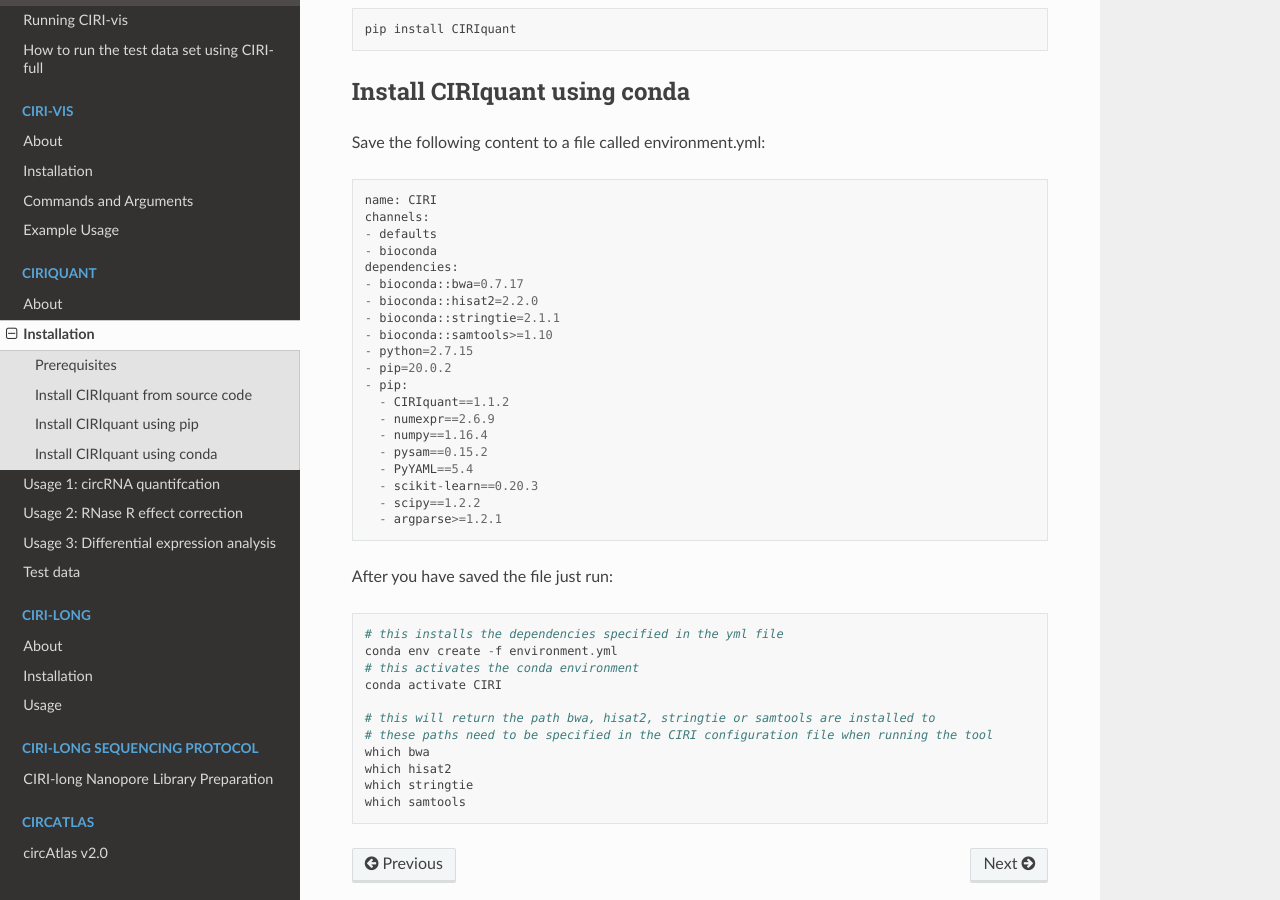
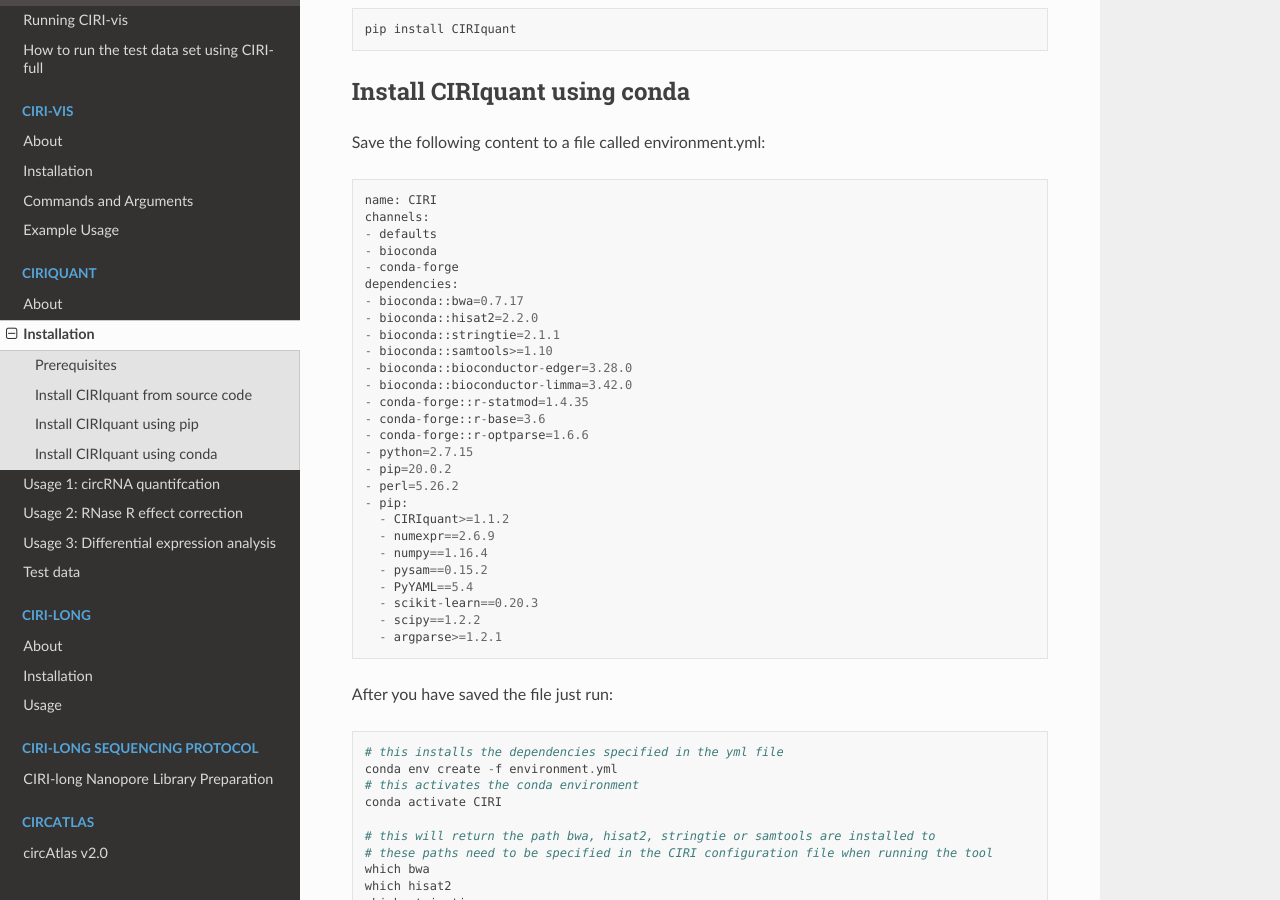
Before and after one commit to bioinfo-biols/CIRI-cookbook, a Sphinx documentation site: the page built from source/CIRIquant_1_installation.md, in a window 1280 px wide and 900 px high, scrolled down 1173 px. Built offline with Sphinx 7.4.7 and the Read the Docs theme 2.0.0, drawn with Linux system fonts in a browser that asks for light colours.

Commit message:
Updated conda yml file
- added R dependencies for CIRI differential expression
- unpinned CIRIquant version so the newest compatible version will be installed

```diff
--- a/source/CIRIquant_1_installation.md
+++ b/source/CIRIquant_1_installation.md
@@ -56,15 +56,22 @@ name: CIRI
 channels:
 - defaults
 - bioconda
+- conda-forge
 dependencies:
 - bioconda::bwa=0.7.17
 - bioconda::hisat2=2.2.0
 - bioconda::stringtie=2.1.1
 - bioconda::samtools>=1.10
+- bioconda::bioconductor-edger=3.28.0
+- bioconda::bioconductor-limma=3.42.0
+- conda-forge::r-statmod=1.4.35
+- conda-forge::r-base=3.6
+- conda-forge::r-optparse=1.6.6
 - python=2.7.15
 - pip=20.0.2
+- perl=5.26.2
 - pip:
-  - CIRIquant==1.1.2
+  - CIRIquant>=1.1.2
   - numexpr==2.6.9
   - numpy==1.16.4
   - pysam==0.15.2
```
